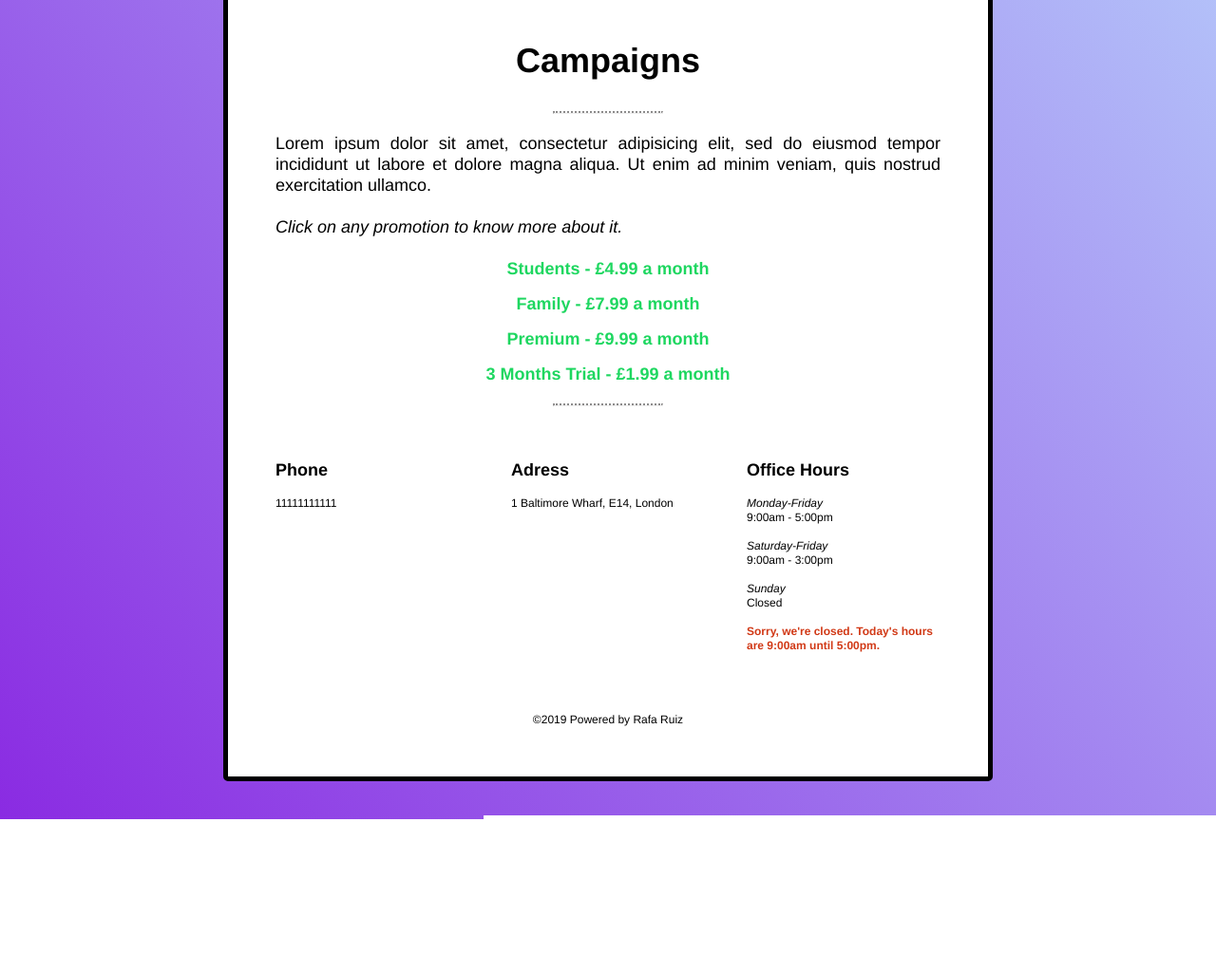
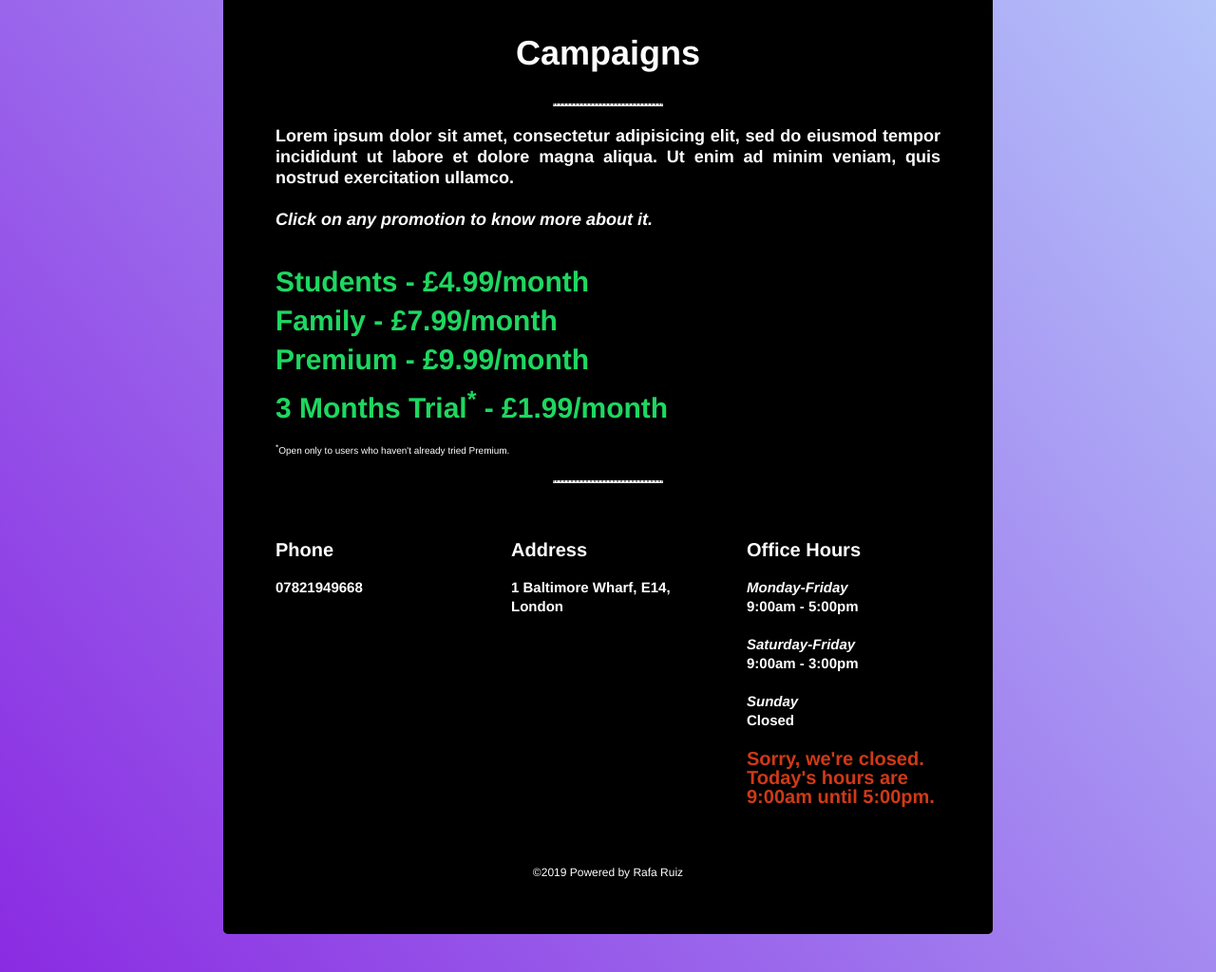
Before and after one commit to Rafcoding/php-website, a PHP site: page /campaigns.php in a window 1280 px wide. Shown: the part 666-1690 px from the top of the page at 95% size. Before the commit the page ends 1529 px from the top, so only its background shows below. Run offline with PHP 8.4, Linux system fonts and the light colour scheme; some libraries are stand-ins or nearby versions.

Commit message:
styled in green and black

```diff
--- a/website/campaigns.php
+++ b/website/campaigns.php
@@ -12,15 +12,15 @@ include('includes/header.php');
     <br><h1>Campaigns</h1><br>
     <hr>
     <p id="justy">Lorem ipsum dolor sit amet, consectetur adipisicing elit, sed do eiusmod tempor incididunt ut labore et dolore magna aliqua. Ut enim ad minim veniam, quis nostrud exercitation ullamco.</p><br>
-    <p id="justy"><em>Click on any promotion to know more about it.</em></p><br>
+    <p id="justy"><em>Click on any promotion to know more about it.</em></p><br><br>
 
 
     <ul>
       <?php foreach ($promotions as $promotion => $item) { ?>
-        <li><a href="promo.php?item=<?php echo $promotion; ?>"><?php echo $item[title]; ?> £<?php echo $item[price]; ?> a month</a></li>
+        <li><a href="promo.php?item=<?php echo $promotion; ?>"><?php echo $item[title]; ?> £<?php echo $item[price]; ?>/month</a></li>
     <?php } ?>
     </ul>
-
+    <p class="exception"><sup>*</sup>Open only to users who haven't already tried Premium.</p>
     <hr>
   </div><!-- promotions -->
   </div><!-- presentation -->
--- a/website/includes/arrays.php
+++ b/website/includes/arrays.php
@@ -68,7 +68,7 @@
       ),
       "3-months-trial"   => array(
 
-        title        =>  "3 Months Trial - ",
+        title        =>  "3 Months Trial<sup>*</sup> - ",
         price        =>  1.99,
         conditions   =>  "Lorem ipsum dolor sit amet, consectetur adipisicing elit, sed do eiusmod tempor incididunt ut labore et dolore magna aliqua. Ut enim ad minim veniam, quis nostrud exercitation ullamco laboris nisi ut aliquip ex ea commodo consequat. Duis aute irure dolor in reprehenderit in voluptate velit esse cillum dolore eu fugiat nulla pariatur. Excepteur sint occaecat cupidatat non proident, sunt in culpa qui officia deserunt mollit anim id est laborum."
       )
--- a/website/includes/footer.php
+++ b/website/includes/footer.php
@@ -2,11 +2,11 @@
 
         <div class="column three">
           <h2><strong>Phone</strong></h2>
-          11111111111
+          07821949668
         </div><!-- columns -->
 
         <div class="column three">
-          <h2><strong>Adress</strong></h2>
+          <h2><strong>Address</strong></h2>
           1 Baltimore Wharf, E14, London
         </div><!-- columns -->
 
--- a/website/promo.php
+++ b/website/promo.php
@@ -29,8 +29,8 @@
   <hr>
 
   <div id="promo">
-    <h1><?php echo $promotion[title];  ?> <span class="price">£<?php  echo $promotion[price] ?></span></h1><br>
-    <p><?php echo $promotion[conditions] ?></p>
+    <h1 class="green"><?php echo $promotion[title];  ?> £<?php  echo $promotion[price] ?></span></h1><br>
+    <p class="conditions">Conditions: <?php echo $promotion[conditions] ?></p>
     <br>
     <p><em>Price Per Year: £<?php  pricePerYear($promotion[price], 12) ?></em></p>
 
@@ -38,6 +38,6 @@
 
   <hr>
 
-  <a href="campaigns.php" class="button previous">&laquo; Back to Campaigns</a>
+  <a href="campaigns.php" class="campaigns">&laquo; Back to Campaigns</a>
 
 <?php include('includes/footer.php'); ?>
--- a/website/style.css
+++ b/website/style.css
@@ -7,17 +7,41 @@
 
 #justy {
 	text-align: justify;
+  font-weight: 900;
 }
 
 body {
-	/* background: #f5f4f1 url('/assets/img/bg.jpg'); */
+
 	font-family: 'Circular', Helvetica, Arial, sans-serif;
 	font-size: 15px;
 	line-height: 20px;
   background-image: linear-gradient(to left bottom, rgba(190, 233, 255, 1), rgb(138,43,226, 1));
-	color: black;
+	color: white;
 	-webkit-font-smoothing: antialiased;
 	text-rendering: optimizelegibility;
+}
+
+.green {
+  color: #1ED760;
+}
+
+.conditions {
+  text-align: justify;
+  font-weight: 900;
+  font-size: 18px;
+line-height: 22px;
+}
+
+.exception {
+  text-align: left;
+    font-size: 10px;
+}
+
+.campaigns {
+  text-transform: uppercase;
+    font-weight: 900;
+    text-decoration: none;
+    letter-spacing: 0.5px;
 }
 
 /* LAYOUT */
@@ -26,11 +50,10 @@ body {
 	width: 620px;
 	margin: 40px auto;
 	padding: 40px;
-	background: white;
+	background: black;
 	text-align: center;
   border: solid black 5px;
   border-radius: 5px;
-
 }
 
 small {
@@ -105,9 +128,10 @@ ul li, ol li {
 #website #navbar ul li a {
 	display: block;
 	background: #1ED760;
-	border: solid 2px white;
+	/* border: solid 2px white; */
 	color: white;
-	padding: 10px 15px;
+	padding: 8px 32px;
+  letter-spacing: 1.5px;
 	text-decoration: none;
   border-radius: 500px;
 }
@@ -123,14 +147,17 @@ ul li, ol li {
 }
 
 #website #footer {
-	font-size: 12px;
-	line-height: 15px;
-	margin: 60px 0 0 0;
+
+  font-size: 15px;
+line-height: 20px;
+margin: 60px 0 0 0;
+font-weight: 900;
 }
 
 #website #footer strong {
 	display: block;
 	margin: 0 0 20px;
+  font-size: 20px;
 }
 
 #website .column {
@@ -165,11 +192,7 @@ hr {
 
 	background-color: #fff;
 	border-top: 2px dotted #8c8b8b;
-
-	/* border: none; */
-	/* height: 18px; */
 	width: 114px;
-	/* background: url('http://world-of-cliparts.com/images2/trumpet/1/music-notes-png-5a3a6be17b1229.2990139715137781455041.jpg') center center no-repeat; */
 	margin: 20px auto;
 }
 
@@ -177,6 +200,7 @@ hr {
 	width: 203px;
 	float: left;
 	margin-right: 45px;
+  font-weight: 900;
 }
 
 #website .member:last-child {
@@ -190,50 +214,23 @@ hr {
 #promotions ul {
 	list-style: none;
 	margin: 0;
-	/* padding: 20px 0; */
-	text-align: center;
+	text-align: left;
 	font-size: 18px;
 }
 
 #promotions ul li a {
 	text-decoration: none;
 	font-weight: bold;
+  font-size: 30px;
 }
-/*
 
-.price {
+
+/* .price {
 	float: right;
 	font-size: 18px;
 	font-weight: bold;
 	color: #353535;
 } */
-
-/* para la linea de cuadro */
-
-/* .container:before, .container:after {
-	content: "";
-	position: absolute;
-	top: 5px;
-	left: -5px;
-	width: 100%;
-	height: 100%;
-	background: #97917e;
-	z-index: -1;
-}
-
-.container:before {
-	top: 10px;
-	left: -10px;
-	background: #514933;
-} */
-
-
-
-
-
-
-
-
 
 /*
 
--- a/website/team.php
+++ b/website/team.php
@@ -16,7 +16,7 @@
       <div class="member">
         <img src="images/<?php echo $member[img];  ?>.png" alt="<?php echo $member[name] ?>">
         <h3><?php echo $member[name]; ?></h3>
-        <p><?php echo $member[role]; ?></p>
+        <p>"<?php echo $member[role]; ?>"</p>
       </div><!-- member -->
 
     <?php
```
Also changed, not shown: website/index.php (+2 -8 lines).
